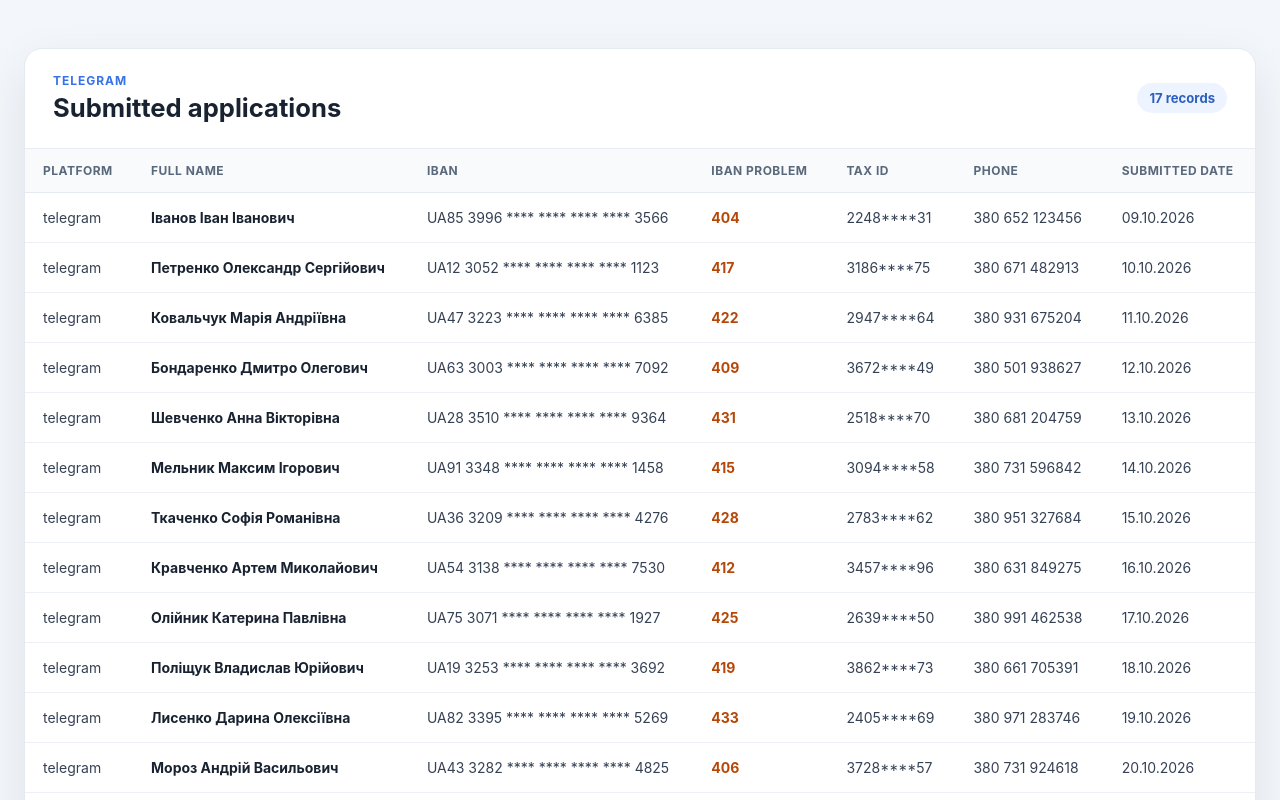
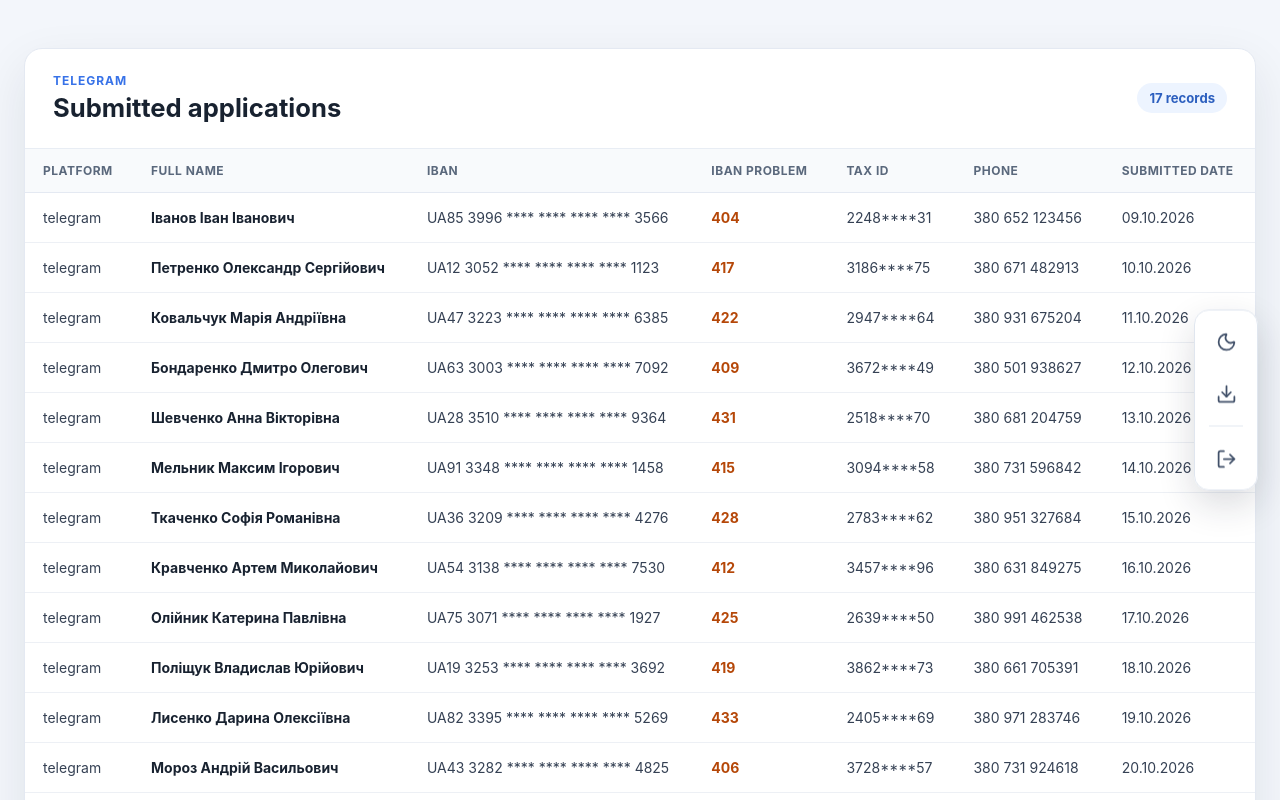
Before and after one commit to Anarasty/tg_bot_v1, a React (Vite) app: page / in a window 1280 px wide. Shown: the top 800 px of the page. Built offline with nearby package versions, Linux system fonts and the light colour scheme.

Commit message:
pre back end

```diff
--- a/package.json
+++ b/package.json
@@ -10,6 +10,7 @@
     "preview": "vite preview"
   },
   "dependencies": {
+    "lucide-react": "^1.43.0",
     "react": "19.2.8",
     "react-dom": "19.2.8"
   },
--- a/src/App.jsx
+++ b/src/App.jsx
@@ -1,12 +1,36 @@
-import DataTable from './components/DataTable/DataTable'
-import mockData from './mock data/mockData'
+import { useEffect, useState } from "react";
+import DataTable from "./components/DataTable/DataTable";
+import ActionToolbar from "./components/ActionToolbar/ActionToolbar";
+import mockData from "./mock data/mockData";
+import workbookUrl from "./mock data/mock_data_updated.xlsx?url";
 
 function App() {
+  const [isDarkMode, setIsDarkMode] = useState(
+    () => localStorage.getItem("theme") === "dark",
+  );
+
+  useEffect(() => {
+    document.documentElement.dataset.theme = isDarkMode ? "dark" : "light";
+    localStorage.setItem("theme", isDarkMode ? "dark" : "light");
+  }, [isDarkMode]);
+
+  function handleLogout() {
+    localStorage.removeItem("authToken");
+    sessionStorage.removeItem("authToken");
+    window.dispatchEvent(new CustomEvent("app:logout"));
+  }
+
   return (
     <main className="app">
       <DataTable data={mockData} />
+      <ActionToolbar
+        isDarkMode={isDarkMode}
+        onThemeToggle={() => setIsDarkMode((current) => !current)}
+        workbookUrl={workbookUrl}
+        onLogout={handleLogout}
+      />
     </main>
-  )
+  );
 }
 
-export default App
+export default App;
--- /dev/null
+++ b/src/components/ActionToolbar/ActionToolbar.css
@@ -0,0 +1,94 @@
+.action-toolbar {
+  position: fixed;
+  top: 50%;
+  right: 22px;
+  z-index: 10;
+  display: flex;
+  flex-direction: column;
+  gap: 8px;
+  padding: 9px;
+  background: rgba(255, 255, 255, 0.92);
+  border: 1px solid #e0e6ef;
+  border-radius: 15px;
+  box-shadow: 0 14px 36px rgba(24, 34, 48, 0.16);
+  transform: translateY(-50%);
+  backdrop-filter: blur(12px);
+}
+
+.action-toolbar-button {
+  width: 44px;
+  height: 44px;
+  display: grid;
+  place-items: center;
+  color: #415069;
+  background: transparent;
+  border: 0;
+  border-radius: 10px;
+  text-decoration: none;
+  cursor: pointer;
+  transition:
+    color 160ms ease,
+    background-color 160ms ease,
+    transform 160ms ease;
+}
+
+.action-toolbar-button svg {
+  width: 21px;
+  height: 21px;
+  stroke-width: 2;
+}
+
+.action-toolbar-button:hover {
+  color: #285fc9;
+  background: #edf4ff;
+  transform: translateY(-1px);
+}
+
+.action-toolbar-button:focus-visible {
+  outline: 3px solid rgba(55, 114, 232, 0.3);
+  outline-offset: 2px;
+}
+
+.action-toolbar-divider {
+  height: 1px;
+  margin: 2px 5px;
+  background: #e4e9f2;
+}
+
+.action-toolbar-button--logout:hover {
+  color: #c43232;
+  background: #fff0f0;
+}
+
+:root[data-theme="dark"] .action-toolbar {
+  background: rgba(24, 30, 41, 0.94);
+  border-color: #343d4c;
+  box-shadow: 0 14px 36px rgba(0, 0, 0, 0.35);
+}
+
+:root[data-theme="dark"] .action-toolbar-button {
+  color: #c3ccda;
+}
+
+:root[data-theme="dark"] .action-toolbar-button:hover {
+  color: #a9c5ff;
+  background: #26334a;
+}
+
+:root[data-theme="dark"] .action-toolbar-divider {
+  background: #343d4c;
+}
+
+:root[data-theme="dark"] .action-toolbar-button--logout:hover {
+  color: #ff9b9b;
+  background: #3d272d;
+}
+
+@media (max-width: 760px) {
+  .action-toolbar {
+    top: auto;
+    right: 12px;
+    bottom: 16px;
+    transform: none;
+  }
+}
--- /dev/null
+++ b/src/components/ActionToolbar/ActionToolbar.jsx
@@ -0,0 +1,42 @@
+import { Download, LogOut, Moon, Sun } from "lucide-react";
+import "./ActionToolbar.css";
+
+function ActionToolbar({ isDarkMode, onThemeToggle, workbookUrl, onLogout }) {
+  return (
+    <aside className="action-toolbar" aria-label="Page actions">
+      <button
+        className="action-toolbar-button"
+        type="button"
+        onClick={onThemeToggle}
+        aria-label={isDarkMode ? "Turn on light mode" : "Turn on dark mode"}
+        title={isDarkMode ? "Light mode" : "Dark mode"}
+      >
+        {isDarkMode ? <Sun aria-hidden="true" /> : <Moon aria-hidden="true" />}
+      </button>
+
+      <a
+        className="action-toolbar-button"
+        href={workbookUrl}
+        download="submitted-applications.xlsx"
+        aria-label="Download Excel file"
+        title="Download Excel file"
+      >
+        <Download aria-hidden="true" />
+      </a>
+
+      <div className="action-toolbar-divider" />
+
+      <button
+        className="action-toolbar-button action-toolbar-button--logout"
+        type="button"
+        onClick={onLogout}
+        aria-label="Log out"
+        title="Log out"
+      >
+        <LogOut aria-hidden="true" />
+      </button>
+    </aside>
+  );
+}
+
+export default ActionToolbar;
--- a/src/components/DataTable/DataTable.css
+++ b/src/components/DataTable/DataTable.css
@@ -7,6 +7,12 @@
   box-shadow: 0 18px 50px rgba(24, 34, 48, 0.09);
 }
 
+:root[data-theme="dark"] .data-table-card {
+  background: #181e29;
+  border-color: #2d3543;
+  box-shadow: 0 18px 50px rgba(0, 0, 0, 0.3);
+}
+
 .data-table-header {
   display: flex;
   align-items: center;
@@ -14,6 +20,11 @@
   gap: 24px;
   padding: 24px 28px;
   border-bottom: 1px solid #e8edf4;
+}
+
+:root[data-theme="dark"] .data-table-header,
+:root[data-theme="dark"] .data-table-footer {
+  border-color: #2d3543;
 }
 
 .data-table-eyebrow {
@@ -31,6 +42,10 @@
   line-height: 1.25;
 }
 
+:root[data-theme="dark"] .data-table-header h1 {
+  color: #f4f7fb;
+}
+
 .data-table-count {
   flex-shrink: 0;
   padding: 7px 12px;
@@ -39,6 +54,11 @@
   border-radius: 999px;
   font-size: 0.82rem;
   font-weight: 700;
+}
+
+:root[data-theme="dark"] .data-table-count {
+  color: #a9c5ff;
+  background: #253550;
 }
 
 .data-table-scroll {
@@ -64,6 +84,12 @@
   white-space: nowrap;
 }
 
+:root[data-theme="dark"] .data-table th {
+  color: #aab4c4;
+  background: #202734;
+  border-color: #323b4a;
+}
+
 .data-table td {
   padding: 16px 18px;
   border-bottom: 1px solid #edf0f5;
@@ -72,12 +98,21 @@
   white-space: nowrap;
 }
 
+:root[data-theme="dark"] .data-table td {
+  color: #cbd3df;
+  border-color: #29313e;
+}
+
 .data-table tbody tr {
   transition: background-color 160ms ease;
 }
 
 .data-table tbody tr:hover {
   background: #f7faff;
+}
+
+:root[data-theme="dark"] .data-table tbody tr:hover {
+  background: #202938;
 }
 
 .data-table tbody tr:last-child td {
@@ -89,9 +124,17 @@
   font-weight: 650;
 }
 
+:root[data-theme="dark"] .data-table td:nth-child(2) {
+  color: #f4f7fb;
+}
+
 .data-table td:nth-child(4) {
   color: #b54708;
   font-weight: 700;
+}
+
+:root[data-theme="dark"] .data-table td:nth-child(4) {
+  color: #ffbd71;
 }
 
 .data-table-footer {
@@ -109,7 +152,9 @@
   border-radius: 9px;
   font-weight: 700;
   cursor: pointer;
-  transition: background-color 160ms ease, transform 160ms ease;
+  transition:
+    background-color 160ms ease,
+    transform 160ms ease;
 }
 
 .data-table-show-more:hover {
--- a/src/index.css
+++ b/src/index.css
@@ -2,6 +2,14 @@
   margin: 0;
   padding: 0;
   box-sizing: border-box;
+}
+
+:root {
+  color-scheme: light;
+}
+
+:root[data-theme="dark"] {
+  color-scheme: dark;
 }
 
 body {
@@ -9,8 +17,22 @@ body {
   min-height: 100vh;
   background: #f3f6fb;
   color: #182230;
-  font-family: Inter, ui-sans-serif, system-ui, -apple-system, BlinkMacSystemFont,
-    "Segoe UI", sans-serif;
+  font-family:
+    Inter,
+    ui-sans-serif,
+    system-ui,
+    -apple-system,
+    BlinkMacSystemFont,
+    "Segoe UI",
+    sans-serif;
+  transition:
+    background-color 180ms ease,
+    color 180ms ease;
+}
+
+:root[data-theme="dark"] body {
+  background: #10141d;
+  color: #e8edf5;
 }
 
 button,
```
Also changed, not shown: src/components/DataTable/DataTable.jsx (+26 -26 lines), 1 other file (tests, documents, lock files or other folders).
